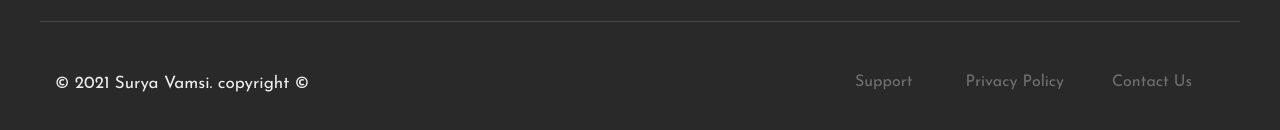
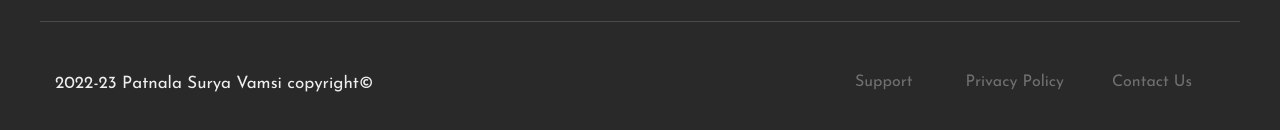
Before and after one commit to surya-v7/FRT-project, a plain HTML site: page contact.html in a window 1280 px wide. Shown: the part 2477-2607 px from the top of the page. Drawn offline with Linux system fonts and the light colour scheme.

Commit message:
test commit

```diff
--- a/contact.html
+++ b/contact.html
@@ -240,7 +240,7 @@
                 <!-- copyright -->
                 <div class="w3l-copyright mt-lg-5 mt-sm-4 pt-md-4 pt-3">
                     <div class="row bottom-copies pt-md-5 pt-4 mt-md-5 mt-4">
-                        <p class="col-lg-8 copy-footer-29">© 2021 Surya Vamsi. copyright &copy;</p>
+                        <p class="col-lg-8 copy-footer-29">2022-23 Patnala Surya Vamsi copyright&copy;</p>
 
                         <div class="col-lg-4 footer-list-29 mt-lg-0 mt-md-4 mt-2">
                             <ul class="d-flex text-lg-right">
```
